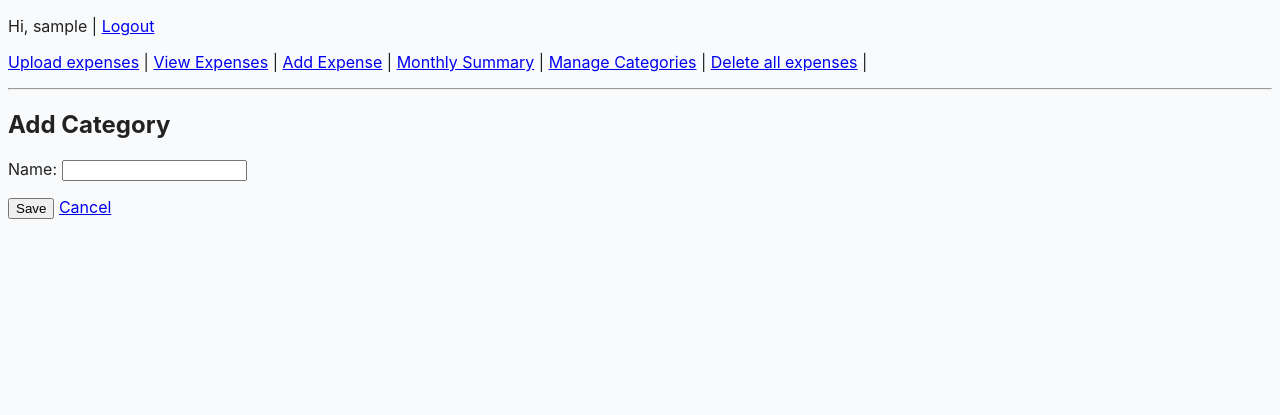
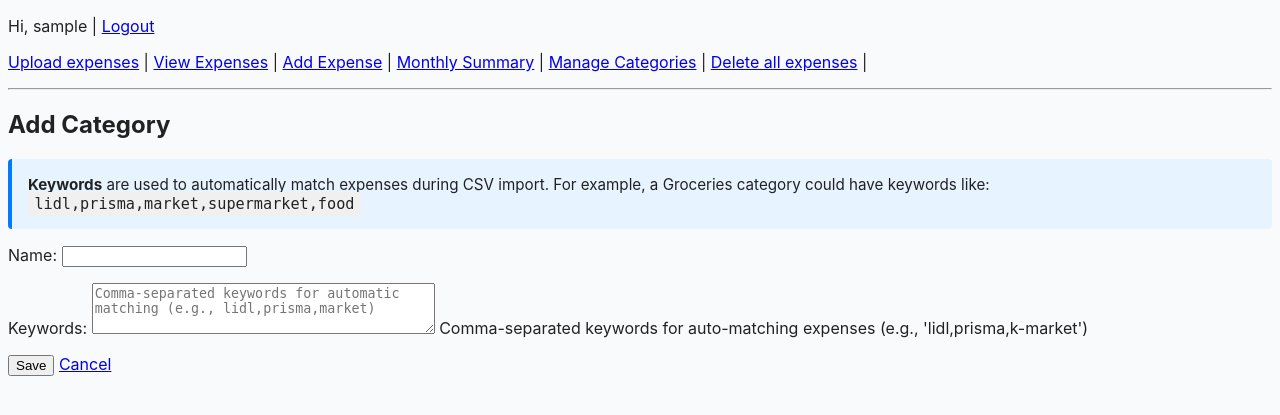
Before and after one commit to andomm/expense-tracker, a Django app: page /expenses/categories/add/ in a window 1280 px wide. Shown: the top 415 px of the page. Run offline with Django 5.2, Linux system fonts and the light colour scheme; the visitor is signed in with stand-in values (Sample User, id 1); some libraries are stand-ins or nearby versions.

Commit message:
feat: categorize expenses automatically via keywords

```diff
--- a/expense_tracker/expenses/forms.py
+++ b/expense_tracker/expenses/forms.py
@@ -61,8 +61,15 @@ class ExpenseForm(forms.ModelForm):
 class CategoryForm(forms.ModelForm):
     class Meta:
         model = Category
-        fields = ["name"]
+        fields = ["name", "keywords"]
         help_text = "Create a new custom category"
+        widgets = {
+            "keywords": forms.Textarea(attrs={
+                "rows": 3,
+                "placeholder": "Comma-separated keywords for automatic matching (e.g., lidl,prisma,market)"
+            }),
+        }
+
 
 
 class CSVUploadForm(forms.Form):
--- a/expense_tracker/expenses/models.py
+++ b/expense_tracker/expenses/models.py
@@ -8,6 +8,7 @@ class Category(models.Model):
     user = models.ForeignKey(User, on_delete=models.CASCADE, null=True, blank=True)
     name = models.CharField(max_length=100)
     is_system = models.BooleanField(default=False)
+    keywords = models.TextField(blank=True, help_text="Comma-separated keywords for auto-matching expenses (e.g., 'lidl,prisma,k-market')")
     created_at = models.DateTimeField(auto_now_add=True)
 
     class Meta:
@@ -16,6 +17,12 @@ class Category(models.Model):
 
     def __str__(self):
         return self.name
+
+    def get_keywords_list(self):
+        """Return keywords as a list of lowercase strings."""
+        if not self.keywords:
+            return []
+        return [kw.strip().lower() for kw in self.keywords.split(',')]
 
 
 class ExpenseSplitRule(models.Model):
--- a/expense_tracker/expenses/templates/expenses/category_form.html
+++ b/expense_tracker/expenses/templates/expenses/category_form.html
@@ -1,10 +1,36 @@
 {% extends "base.html" %}
 {% block content %}
   <h2>{{ title }}</h2>
+
+  {% if title == "Add Category" %}
+    <p class="help-text">
+      <strong>Keywords</strong> are used to automatically match expenses during CSV import.
+      For example, a Groceries category could have keywords like: <code>lidl,prisma,market,supermarket,food</code>
+    </p>
+  {% endif %}
+
   <form method="post">
     {% csrf_token %}
     {{ form.as_p }}
     <button type="submit">Save</button>
     <a href="{% url 'category_list' %}">Cancel</a>
   </form>
+
+  <style>
+    .help-text {
+      background: #e7f3ff;
+      padding: 1rem;
+      border-left: 4px solid #007bff;
+      margin-bottom: 1rem;
+      border-radius: 4px;
+      font-size: 0.95rem;
+    }
+
+    .help-text code {
+      background: #f0f0f0;
+      padding: 0.2rem 0.4rem;
+      border-radius: 3px;
+      font-family: monospace;
+    }
+  </style>
 {% endblock %}
--- a/expense_tracker/expenses/urls.py
+++ b/expense_tracker/expenses/urls.py
@@ -8,8 +8,10 @@ urlpatterns = [
     path("<int:pk>/delete/", views.expense_delete, name="expense_delete"),
     path("delete/", views.expense_delete_all, name="expense_delete_all"),
     path("upload/", views.upload_csv, name="upload_csv"),
+    path('upload/summary/', views.import_summary, name='import_summary'),
     path('expenses-per-month/', views.expenses_per_month, name='expenses_per_month'),
     path('categories/', views.category_list, name='category_list'),
     path('categories/add/', views.category_add, name='category_add'),
+    path('categories/<int:pk>/edit/', views.category_edit, name='category_edit'),
     path('categories/<int:pk>/delete/', views.category_delete, name='category_delete'),
 ]
--- a/expense_tracker/expenses/views.py
+++ b/expense_tracker/expenses/views.py
@@ -11,11 +11,40 @@ from decimal import Decimal
 import csv
 from io import TextIOWrapper
 from django.contrib import messages
-from django.db.models import Sum
+from django.db.models import Sum, Q
 import plotly.graph_objects as go
 from plotly.offline import plot
 from django.db.models.functions import TruncMonth
 from collections import defaultdict
+
+
+def categorize_expense_by_description(description, user):
+    """
+    Match an expense text to a category using keyword matching.
+
+    Returns:
+        (category_obj, matched_keyword) if match found
+        (None, None) if no match
+    """
+    if not description or not description.strip():
+        return None, None
+
+    description_lower = description.lower()
+
+    # Get all categories (system + user's custom)
+    categories = Category.objects.filter(
+        Q(is_system=True) | Q(user=user)
+    ).exclude(keywords='')
+
+    # Try to find a matching category
+    for category in categories:
+        keywords = category.get_keywords_list()
+        for keyword in keywords:
+            if keyword in description_lower:
+                return category, keyword
+
+    return None, None
+
 
 
 def _create_cumulative_graph(user):
@@ -309,35 +338,56 @@ def upload_csv(request):
         if form.is_valid():
             csv_file = TextIOWrapper(request.FILES["file"].file, encoding="utf-8")
             reader = csv.DictReader(csv_file, delimiter=";")
-            count = 0
+
+            # Track results
+            total_count = 0
+            categorized_count = 0
+            uncategorized_expenses = []
+
             for row in reader:
                 # Adjust these keys to match your CSV columns
                 row["Määrä EUROA"] = row["Määrä EUROA"].replace(",", ".")
 
-                # Try to link to category object, create if needed
-                category_obj = None
-                if "Selitys" in row:
-                    category_name = row["Selitys"]
-                    category_obj, _ = Category.objects.get_or_create(
-                        name=category_name,
-                        defaults={'is_system': False, 'user': request.user}
-                    )
+                # Use receiver/payee as primary signal for matching; fallback to description.
+                receiver = row.get("Saaja/Maksaja", "")
+                description = row.get("Viesti", "")
+                match_text = receiver.strip() or description
+                category_obj, matched_keyword = categorize_expense_by_description(match_text, request.user)
+
+                if category_obj:
+                    categorized_count += 1
+                else:
+                    # Track uncategorized expenses for feedback
+                    uncategorized_expenses.append({
+                        'date': row.get("Arvopäivä", ""),
+                        'receiver': receiver,
+                        'description': description,
+                        'amount': row.get("Määrä EUROA", ""),
+                    })
 
                 amount = Decimal(row["Määrä EUROA"])
                 expense = Expense(
                     user=request.user,
                     date=row["Arvopäivä"],
-                    category=row.get("Selitys", ""),
-                    category_obj=category_obj,
-                    description=row.get("Viesti", ""),
+                    category=row.get("Selitys", ""),  # Keep for reference
+                    category_obj=category_obj,  # NEW: Smart matched category
+                    description=description,
                     amount=amount,
-                    receiver=row.get("Saaja/Maksaja", ""),
+                    receiver=receiver,
                 )
                 # user_share will be auto-set by save() method
                 expense.save()
-                count += 1
-            messages.success(request, f"Successfully imported {count} expenses!")
-            return redirect("expense_list")
+                total_count += 1
+
+            # Store results in session for import summary page
+            request.session['import_results'] = {
+                'total': total_count,
+                'categorized': categorized_count,
+                'uncategorized': total_count - categorized_count,
+                'uncategorized_expenses': uncategorized_expenses[:50],  # Limit to first 50
+            }
+
+            return redirect("import_summary")
     else:
         form = CSVUploadForm()
     return render(request, "expenses/upload_csv.html", {"form": form})
@@ -391,6 +441,31 @@ def category_add(request):
 
 
 @login_required
+def category_edit(request, pk):
+    """Edit a category's keywords (user categories and system categories)."""
+    # Allow editing system categories or user's own categories
+    if request.user.is_staff:
+        category = get_object_or_404(Category, pk=pk)
+    else:
+        category = get_object_or_404(Category, pk=pk, user=request.user)
+
+    if request.method == "POST":
+        form = CategoryForm(request.POST, instance=category)
+        if form.is_valid():
+            form.save()
+            messages.success(request, f"Category '{category.name}' updated successfully!")
+            return redirect("category_list")
+    else:
+        form = CategoryForm(instance=category)
+
+    return render(
+        request,
+        "expenses/category_form.html",
+        {"form": form, "title": f"Edit Category: {category.name}"},
+    )
+
+
+@login_required
 def category_delete(request, pk):
     """Delete a custom category (system categories can't be deleted)."""
     category = get_object_or_404(Category, pk=pk, user=request.user)
@@ -410,3 +485,25 @@ def category_delete(request, pk):
         "expenses/category_confirm_delete.html",
         {"category": category},
     )
+
+
+@login_required
+def import_summary(request):
+    """Display import results with categorization summary."""
+    import_results = request.session.get('import_results', {
+        'total': 0,
+        'categorized': 0,
+        'uncategorized': 0,
+        'uncategorized_expenses': [],
+    })
+    shown_uncategorized = len(import_results.get('uncategorized_expenses', []))
+    extra_uncategorized = max(0, import_results.get('uncategorized', 0) - shown_uncategorized)
+
+    # Clear from session after display
+    if 'import_results' in request.session:
+        del request.session['import_results']
+
+    return render(request, "expenses/import_summary.html", {
+        "import_results": import_results,
+        "extra_uncategorized": extra_uncategorized,
+    })
```
Also changed, not shown: expense_tracker/expenses/templates/expenses/category_list.html (+71 -5 lines), expense_tracker/expenses/templates/expenses/import_summary.html (added, +172 -0 lines), expense_tracker/expenses/migrations/0005_link_categories_to_users.py (added), expense_tracker/expenses/migrations/0006_category_keywords.py (added), expense_tracker/expenses/migrations/0007_update_category_keywords.py (added).
